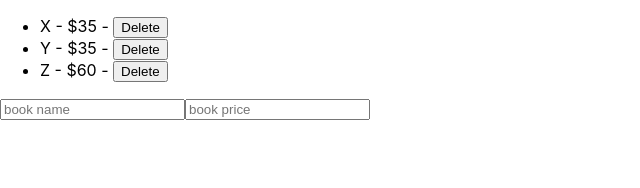
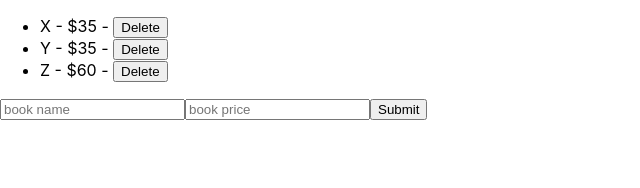
Before and after one commit to tanimistiak/redux-toolkit-book, a React (Create React App) app: page / in a window 1280 px wide. Shown: the top 188 px of the page, without its empty margins (0-640 px from the left). Built offline with nearby package versions, Linux system fonts and the light colour scheme.

Commit message:
create-book

```diff
--- a/src/app/features/Book/BookSlice.js
+++ b/src/app/features/Book/BookSlice.js
@@ -25,7 +25,14 @@ const bookSlice = createSlice({
     deleteBook: (state, actions) => {
       state.books = state.books.filter((book) => book.id !== actions.payload);
     },
+    createBook: (state, action) => {
+      //   console.log(action.payload);
+      const newBook = [...state.books, action.payload];
+      state.books = newBook;
+      //   state.books = newBook;
+      //   state.books = state.books.push(action.payload);
+    },
   },
 });
-export const { deleteBook } = bookSlice.actions;
+export const { deleteBook, createBook } = bookSlice.actions;
 export default bookSlice.reducer;
--- a/src/components/CreateBook.jsx
+++ b/src/components/CreateBook.jsx
@@ -1,18 +1,25 @@
 import React, { useState } from "react";
+import { useDispatch } from "react-redux";
+import { createBook } from "../app/features/Book/BookSlice";
 
 const CreateBook = () => {
   const [book, setBook] = useState({
     name: "",
     price: "",
   });
+  const dispatch = useDispatch();
   const handleChange = (e) => {
     const { name, value } = e.target;
     console.log(name);
-    setBook((prevBook) => ({ ...prevBook, [name]: value }));
+    setBook((prevBook) => ({ ...prevBook, [name]: value, id: 11 }));
+  };
+  const handleSubmit = (e) => {
+    e.preventDefault();
+    dispatch(createBook(book));
   };
   return (
     <div>
-      <form>
+      <form onSubmit={handleSubmit}>
         <input
           type="text"
           placeholder="book name"
@@ -27,6 +34,7 @@ const CreateBook = () => {
           value={book.price}
           onChange={handleChange}
         />
+        <button type="submit">Submit</button>
       </form>
     </div>
   );
--- a/src/components/ListBook.jsx
+++ b/src/components/ListBook.jsx
@@ -8,7 +8,6 @@ const ListBook = () => {
   const handleDelete = (id) => {
     dispatch(deleteBook(id));
   };
-  console.log(books);
   return (
     <div>
       {books && books?.length > 0 ? (
```
